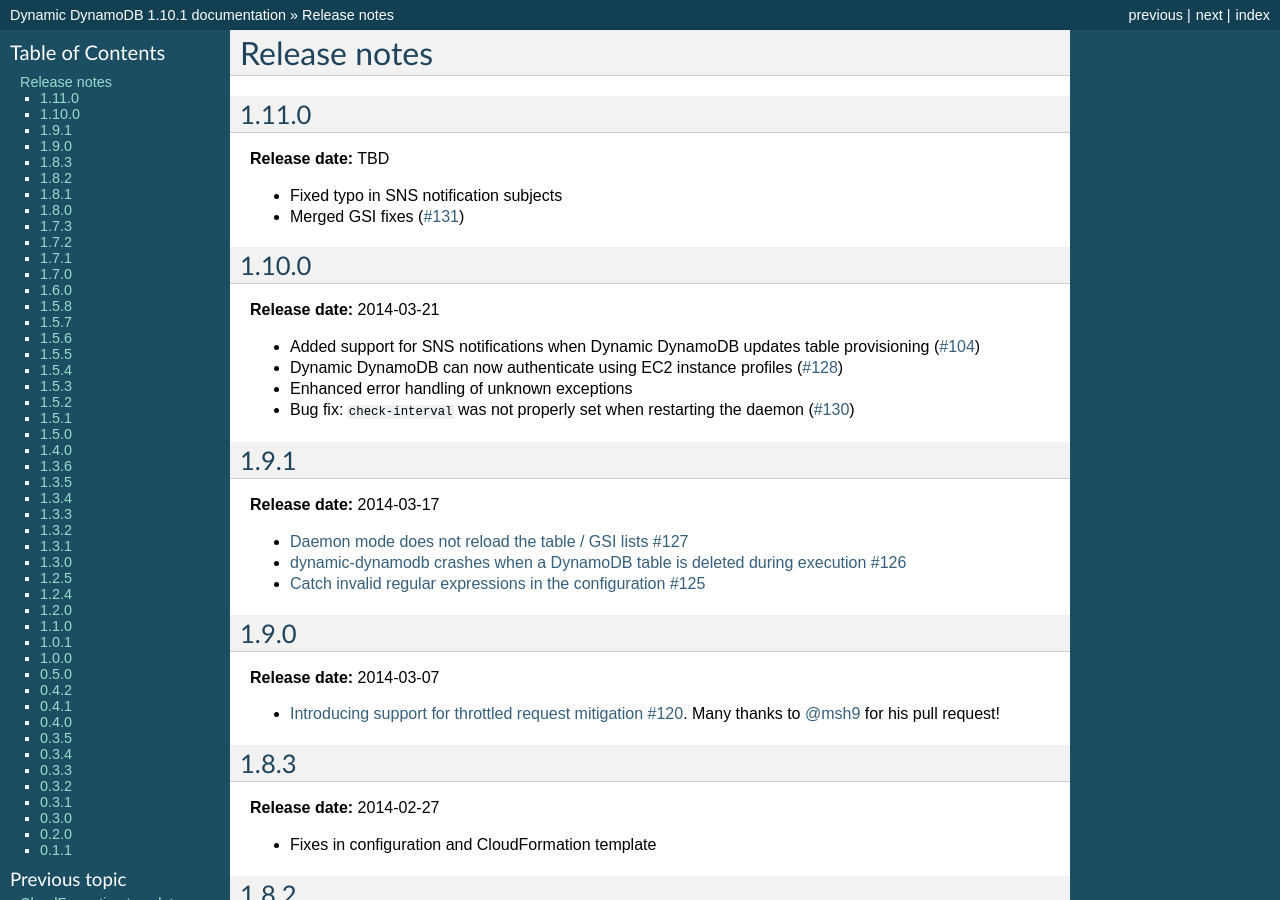
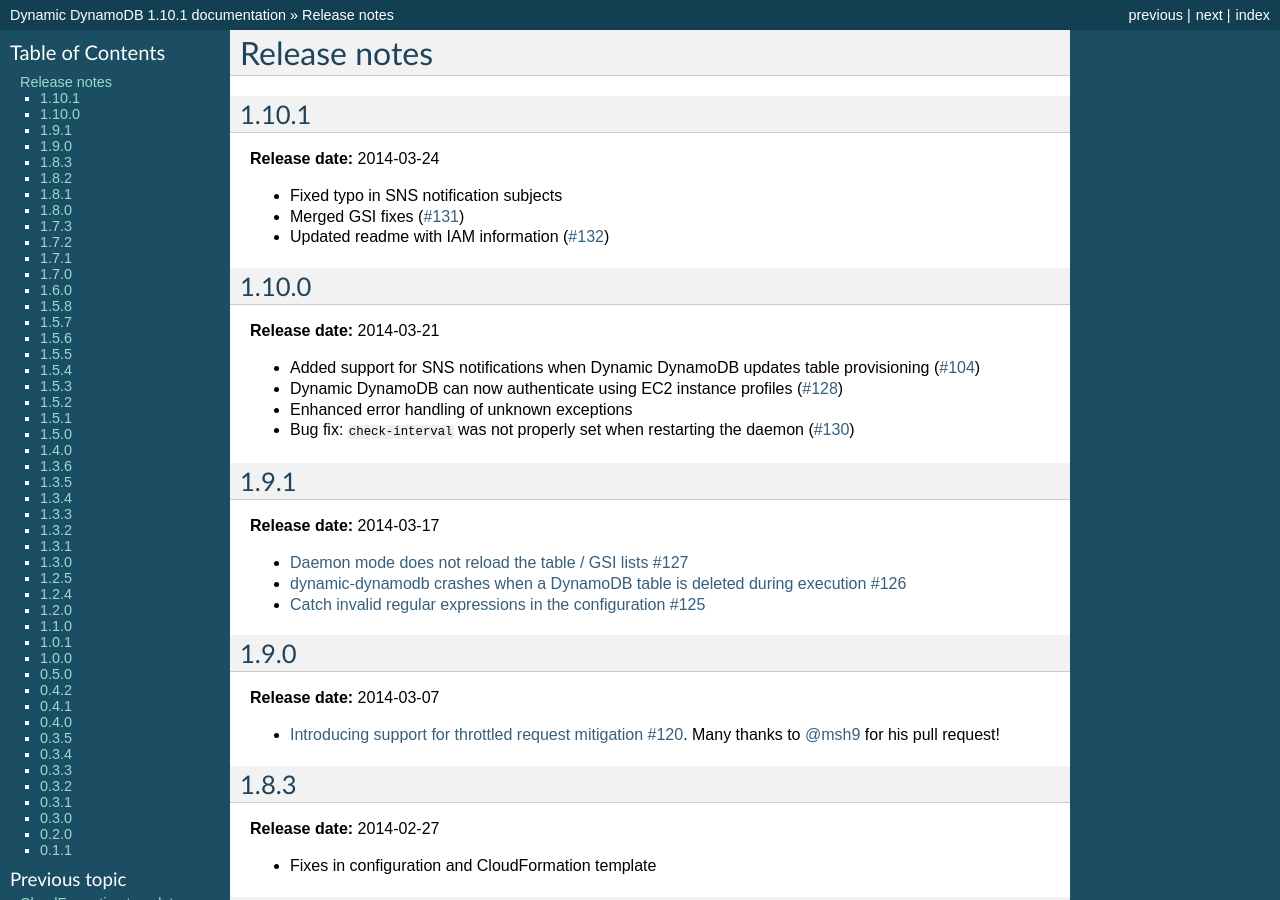
Before and after one commit to sebdah/dynamic-dynamodb, a Sphinx documentation site: the page built from docs/release_notes.rst, in a window 1280 px wide and 900 px high. Built offline with Sphinx 7.4.7, drawn with Linux system fonts in a browser that asks for light colours.

Commit message:
Updated release notes for 1.10.1

```diff
--- a/docs/release_notes.rst
+++ b/docs/release_notes.rst
@@ -1,13 +1,14 @@
 Release notes
 =============
 
-1.11.0
+1.10.1
 ------
 
-**Release date:** TBD
+**Release date:** 2014-03-24
 
 - Fixed typo in SNS notification subjects
 - Merged GSI fixes (`#131 <https://github.com/sebdah/dynamic-dynamodb/issues/131>`__)
+- Updated readme with IAM information (`#132 <https://github.com/sebdah/dynamic-dynamodb/issues/132>`__)
 
 1.10.0
 ------
```
